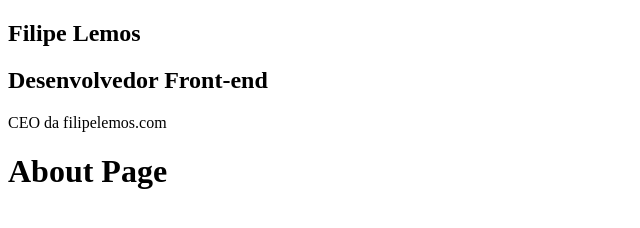
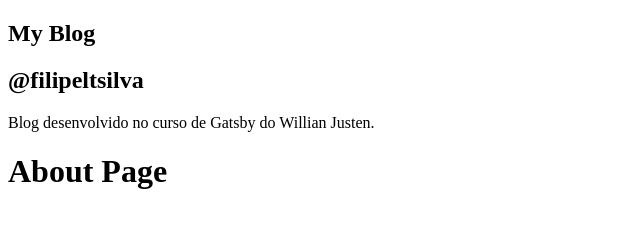
Before and after one commit to filipeltsilva/curso-gatsby-willian-justen, a Gatsby site: page /about in a window 1280 px wide. Shown: the whole page, without its empty margins (0-640 px from the left). Built offline with nearby package versions, Linux system fonts and the light colour scheme; Gatsby itself is replaced by a stand-in of ours.

Commit message:
Gatsby.js and GraphQL

```diff
--- a/src/components/Profile/index.js
+++ b/src/components/Profile/index.js
@@ -1,11 +1,30 @@
 import React from "react"
+import { useStaticQuery, graphql } from "gatsby"
 
-const Profile = () => (
-  <div className="profile-wrapper">
-    <h1>Filipe Lemos</h1>
-    <h2>Desenvolvedor Front-end</h2>
-    <p>CEO da filipelemos.com</p>
-  </div>
-)
+const Profile = () => {
+  const {
+    site: {
+      siteMetadata: {title, author,description}
+    },
+  } = useStaticQuery(graphql `
+        query MySiteMetadataQuery {
+          site {
+            siteMetadata {
+              title
+              author
+              description
+            }
+          }
+        }`
+      )
+
+  return (
+    <div className="profile-wrapper">
+      <h1>{title}</h1>
+      <h2>{author}</h2>
+      <p>{description}</p>
+    </div>
+  )
+}
 
 export default Profile
```
